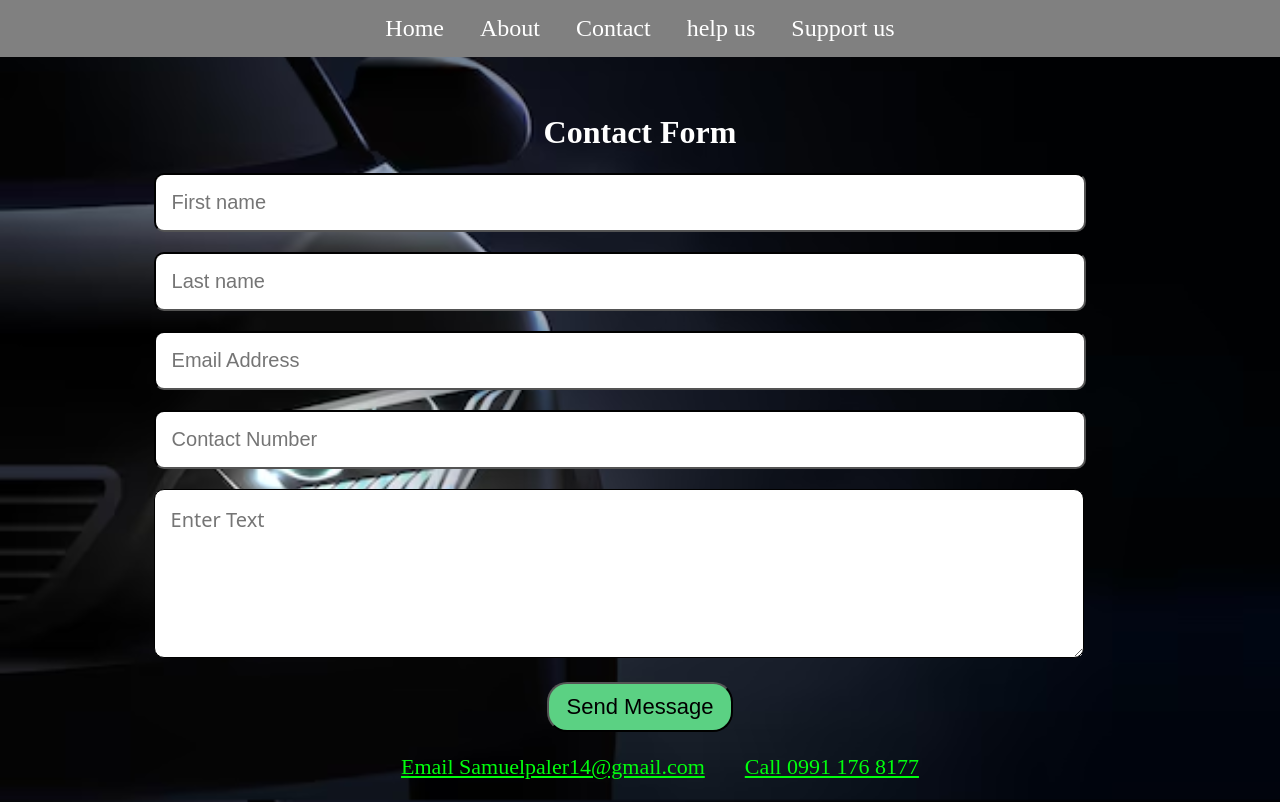
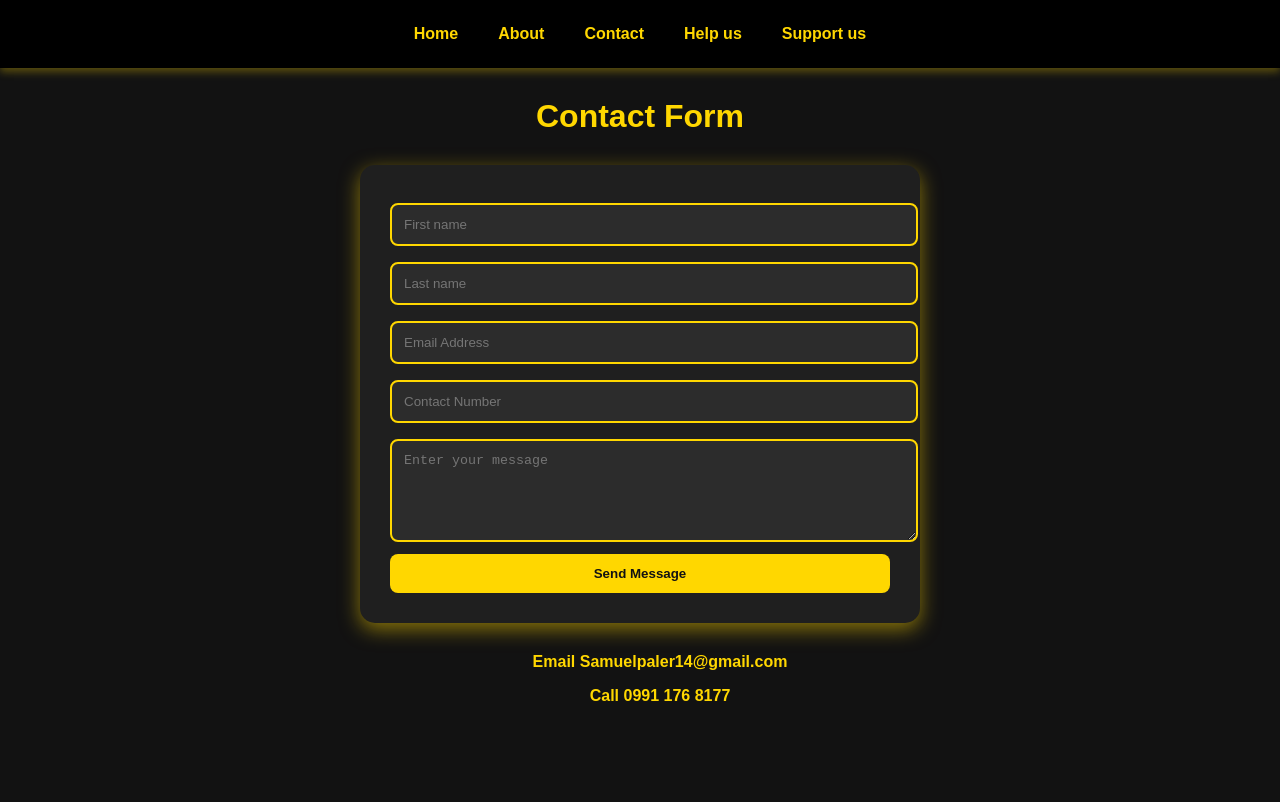
Before and after one commit to samuelpogi14/LuxMobility3.0, a plain HTML site: page contact.html in a window 1280 px wide. Drawn offline with Linux system fonts and the light colour scheme.

Commit message:
Update contact.html

```diff
--- a/contact.html
+++ b/contact.html
@@ -4,30 +4,196 @@
     <meta charset="UTF-8">
     <meta name="viewport" content="width=device-width, initial-scale=1.0">
     <title>Contact</title>
-     <link rel="stylesheet" href="style.css">
+    <style>
+        body {
+            font-family: 'Arial', sans-serif;
+            margin: 0;
+            padding: 0;
+            background-color: #121212;
+            color: #fff;
+            box-sizing: border-box;
+        }
+
+        .navbar {
+            display: flex;
+            justify-content: center;
+            background-color: #000;
+            padding: 15px 0;
+            box-shadow: 0 4px 8px rgba(255, 215, 0, 0.3);
+        }
+
+        .navbar a {
+            color: gold;
+            text-decoration: none;
+            padding: 10px 20px;
+            font-weight: bold;
+            transition: color 0.3s;
+        }
+
+        .navbar a:hover {
+            color: #fff;
+        }
+
+        h1 {
+            text-align: center;
+            color: gold;
+            margin-top: 30px;
+        }
+
+        .containercontact {
+            background-color: #1f1f1f;
+            width: 80%;
+            max-width: 500px;
+            margin: 30px auto;
+            padding: 30px;
+            border-radius: 15px;
+            box-shadow: 0 6px 20px rgba(255, 215, 0, 0.5);
+        }
+
+        input, textarea {
+            width: 100%;
+            padding: 12px;
+            margin: 8px 0;
+            border: 2px solid gold;
+            border-radius: 8px;
+            background-color: #2c2c2c;
+            color: #fff;
+            outline: none;
+            transition: border 0.3s ease;
+        }
+
+        input:focus, textarea:focus {
+            border-color: #fff;
+        }
+
+        button {
+            background-color: gold;
+            color: #121212;
+            border: none;
+            padding: 12px;
+            width: 100%;
+            border-radius: 8px;
+            cursor: pointer;
+            font-weight: bold;
+            transition: background 0.3s ease;
+        }
+
+        button:hover {
+            background-color: #fff;
+            color: #121212;
+        }
+
+        .tags {
+            text-align: center;
+            margin-top: 20px;
+        }
+
+        .tags a {
+            color: gold;
+            text-decoration: none;
+            font-weight: bold;
+            transition: color 0.3s;
+        }
+
+        .tags a:hover {
+            color: #fff;
+        }
+
+        /* Responsive Design */
+        @media (max-width: 768px) {
+            .navbar {
+                flex-direction: column;
+                text-align: center;
+            }
+
+            .containercontact {
+                width: 90%;
+                padding: 20px;
+            }
+        }
+
+        @media (max-width: 480px) {
+            h1 {
+                font-size: 24px;
+                margin-top: 20px;
+            }
+
+            .containercontact {
+                width: 95%;
+                padding: 15px;
+            }
+
+            input, textarea {
+                padding: 10px;
+                font-size: 14px;
+            }
+
+            button {
+                padding: 10px;
+                font-size: 14px;
+            }
+
+            .tags {
+                font-size: 14px;
+            }
+        }
+    </style>
 </head>
 <body>
     <div class="navbar">
         <a href="index.html">Home</a>
         <a href="about.html">About</a>
         <a href="contact.html">Contact</a>
-  <a href="Help us.html">help us</a>
+        <a href="Help us.html">Help us</a>
         <a href="Support us.html">Support us</a>
     </div>
-   <br>
-   <br>
+
     <h1>Contact Form</h1>
+
     <div class="containercontact">
- <input type="text" name="first" placeholder="First name" autocomplete="off">
- <input type="text" name="Last" placeholder="Last name" autocomplete="off">
- <input type="text" name="Email" placeholder="Email Address" autocomplete="off">
- <input type="text" name="Contact" placeholder="Contact Number" autocomplete="off">
- <textarea rows="5" cols="60" name="Message" placeholder="Enter Text" autocomplete="off"></textarea>
- <button type="Submit">Send Message</button>
+        <form id="contactForm">
+            <input type="text" id="firstName" placeholder="First name" autocomplete="off">
+            <input type="text" id="lastName" placeholder="Last name" autocomplete="off">
+            <input type="email" id="email" placeholder="Email Address" autocomplete="off">
+            <input type="tel" id="contactNumber" placeholder="Contact Number" autocomplete="off">
+            <textarea rows="5" id="message" placeholder="Enter your message" autocomplete="off"></textarea>
+            <button type="button" onclick="validateForm()">Send Message</button>
+        </form>
     </div>
+
     <div class="tags">
-    <ul><a href="https://mail.google.com/mail/u/0/#inbox" class="tags1">Email Samuelpaler14@gmail.com</a></ul>
-    <ul><a href="https://contacts.google.com/" class="tags1">Call 0991 176 8177</a></ul>
+        <ul><a href="mailto:Samuelpaler14@gmail.com">Email Samuelpaler14@gmail.com</a></ul>
+        <ul><a href="tel:+639911768177">Call 0991 176 8177</a></ul>
     </div>
+
+    <script>
+        function validateForm() {
+            const firstName = document.getElementById('firstName').value.trim();
+            const lastName = document.getElementById('lastName').value.trim();
+            const email = document.getElementById('email').value.trim();
+            const contactNumber = document.getElementById('contactNumber').value.trim();
+            const message = document.getElementById('message').value.trim();
+
+            if (!firstName || !lastName || !email || !contactNumber || !message) {
+                alert('❗ Lahat ng field ay kinakailangang punan.');
+                return;
+            }
+
+            const emailPattern = /^[^\s@]+@[^\s@]+\.[^\s@]+$/;
+            if (!emailPattern.test(email)) {
+                alert('❗ Mangyaring maglagay ng wastong email address.');
+                return;
+            }
+
+            const contactPattern = /^[0-9]{10,11}$/;
+            if (!contactPattern.test(contactNumber)) {
+                alert('❗ Mangyaring maglagay ng wastong numero ng telepono (10-11 digits).');
+                return;
+            }
+
+            alert(`✅ Salamat, ${firstName}! Ang iyong mensahe ay matagumpay na naisumite.`);
+            document.getElementById('contactForm').reset();
+        }
+    </script>
 </body>
 </html>
```
Lines whose indentation alone changed are shown as unchanged.
